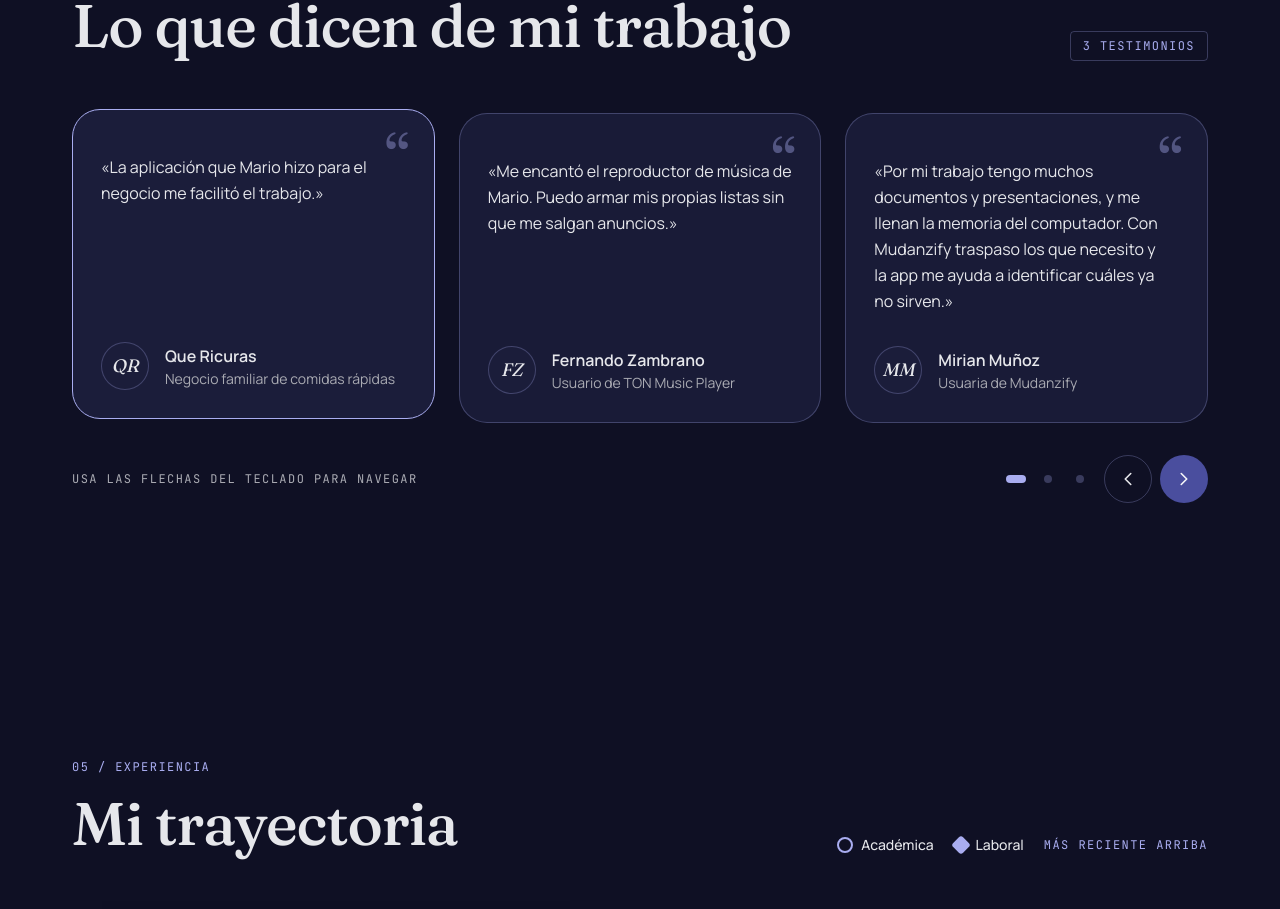
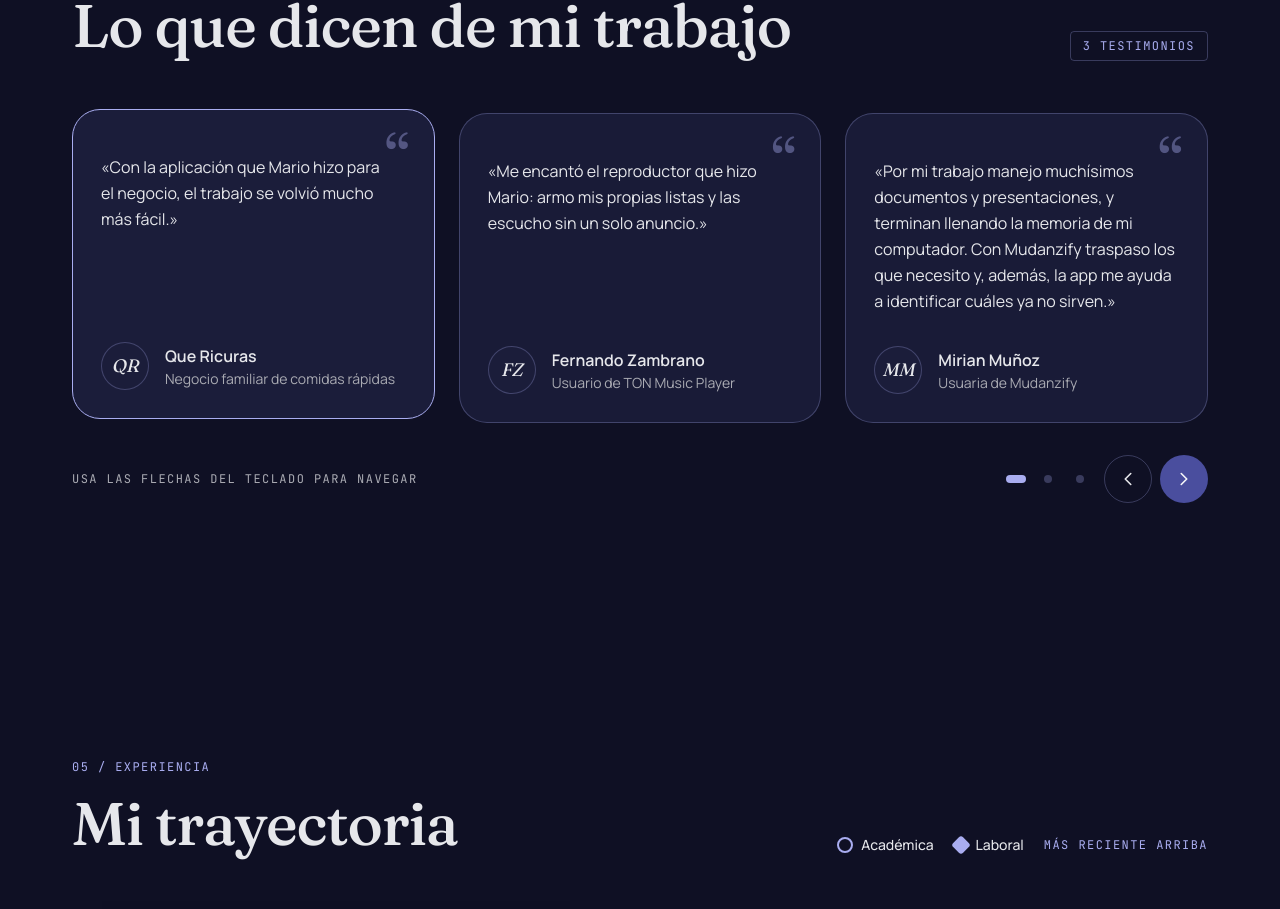
Before and after one commit to MarioZaMu/mi-portafolio, a Next.js app: page / in a window 1280 px wide. Shown: the part 3519-4428 px from the top of the page. Built offline with nearby package versions, Linux system fonts and the light colour scheme; no server answers.

Commit message:
Testimonios mejor redactados

```diff
--- a/data/testimonials.ts
+++ b/data/testimonials.ts
@@ -20,8 +20,8 @@ export const testimonials: Testimonial[] = [
     name: tx("Que Ricuras", "Que Ricuras"),
     role: tx("Negocio familiar de comidas rápidas", "Family fast-food business"),
     text: tx(
-      "La aplicación que Mario hizo para el negocio me facilitó el trabajo.",
-      "The app Mario made for the business made my work easier.",
+      "Con la aplicación que Mario hizo para el negocio, el trabajo se volvió mucho más fácil.",
+      "With the app Mario built for the business, our work became so much easier.",
     ),
     avatar: null,
   },
@@ -29,8 +29,8 @@ export const testimonials: Testimonial[] = [
     name: tx("Fernando Zambrano", "Fernando Zambrano"),
     role: tx("Usuario de TON Music Player", "TON Music Player user"),
     text: tx(
-      "Me encantó el reproductor de música de Mario. Puedo armar mis propias listas sin que me salgan anuncios.",
-      "I loved Mario's music player. I can build my own playlists without any ads.",
+      "Me encantó el reproductor que hizo Mario: armo mis propias listas y las escucho sin un solo anuncio.",
+      "I loved the music player Mario made: I put together my own playlists and listen to them without a single ad.",
     ),
     avatar: null,
   },
@@ -38,8 +38,8 @@ export const testimonials: Testimonial[] = [
     name: tx("Mirian Muñoz", "Mirian Muñoz"),
     role: tx("Usuaria de Mudanzify", "Mudanzify user"),
     text: tx(
-      "Por mi trabajo tengo muchos documentos y presentaciones, y me llenan la memoria del computador. Con Mudanzify traspaso los que necesito y la app me ayuda a identificar cuáles ya no sirven.",
-      "Because of my job I have lots of documents and presentations, and they fill up my computer's memory. With Mudanzify I transfer the ones I need and the app helps me spot which ones are no longer useful.",
+      "Por mi trabajo manejo muchísimos documentos y presentaciones, y terminan llenando la memoria de mi computador. Con Mudanzify traspaso los que necesito y, además, la app me ayuda a identificar cuáles ya no sirven.",
+      "My job means handling a huge number of documents and presentations, and they end up filling my computer's memory. With Mudanzify I transfer the ones I need and, on top of that, the app helps me spot which ones are no longer useful.",
     ),
     avatar: null,
   },
```
